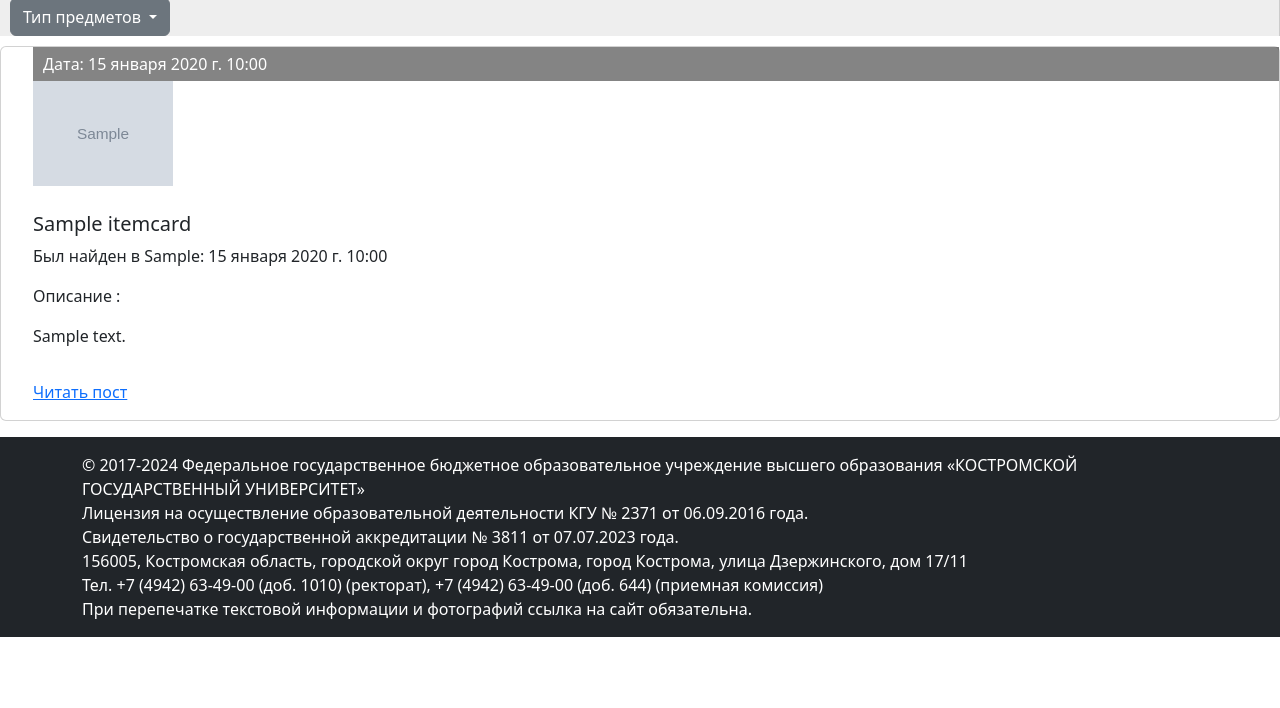
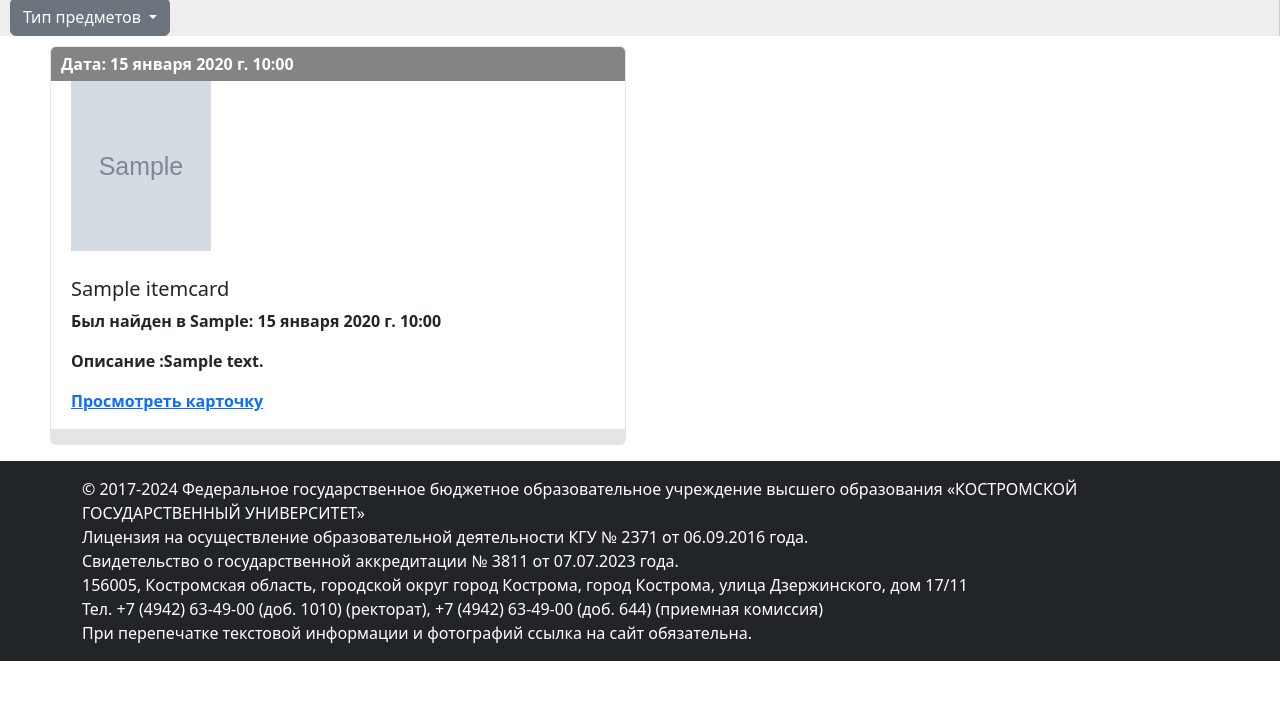
Before and after one commit to headcrab8524/NeiroSystem, a Django app: page / in a window 1280 px wide. Shown: the part 92-800 px from the top of the page. Run offline with Django 5.2, Linux system fonts and the light colour scheme; tables that the repository leaves empty hold one stand-in row (values such as "Sample post"); grey boxes marked "Sample" are stand-in pictures.

Commit message:
Отремонтированна карточка предмета

```diff
--- a/lostfiles/main/static/main/css/styles.css
+++ b/lostfiles/main/static/main/css/styles.css
@@ -32,6 +32,7 @@ img.img-article-left {
 
 img.img-article-left.thumb {
 	max-width: 150px;
+	min-height: 180px;
 	height: auto;
 }
 
@@ -62,6 +63,7 @@ ul.list-articles li {
 
 .link-read-post {
     color: black;
+    padding-left: 20px;
 }
 
 .table-page {
@@ -73,18 +75,22 @@ ul.list-articles li {
 
 .clear {clear: both;}
 
-.card-list .card {
+.card {
   display: block;
   color: white;
   font-weight: 600;
   width: 45%;
+  padding-left: 0px;
+  margin-left: 50px;
   height: 20rem;
   overflow: hidden;
   background: rgba(50, 50, 50, 0.6);
   border: 1px solid rgba(50, 50, 50, 0.125) !important;
   border-bottom-width: 1rem !important;
 }
-
+.card-entry{
+  padding-left: 20px;
+}
 @media screen and (max-width: 992px) {
   .card-list .card {
     width: 90%;
--- a/lostfiles/main/templates/main/index.html
+++ b/lostfiles/main/templates/main/index.html
@@ -19,24 +19,28 @@
         </td>
     </tr>
 </table>
+
+<section class="card-list d-flex flex-wrap justify-content-start">
+{% for card in cards %}
     <ul class="card">
-        {% for card in cards %}
+
         <div class="article-panel">
 
             <p class="last">Дата: {{card.time_create}}</p>
         </div>
-
             {% if card.photo %}
-            <p><img class="img-article-left thumb" src="{{card.photo.url}}"></p>
+            <p class="card-entry"><img class="img-article-left thumb"  src="{{card.photo.url}}"></p>
             {% endif %}
 
-            <h5>{{card.name}}</h5>
-            <p>Был найден в {{card.place_found}}: {{card.time_found}}</p>
+            <h5 class="card-entry">{{card.name}}</h5>
+            <p class="card-entry">Был найден в {{card.place_found}}: {{card.time_found}}</p>
             {% autoescape on %}
-            <p>Описание :{{card.content|linebreaks|truncatewords:20}}</p>
+            <p class="card-entry">Описание :{{card.content|truncatewords:20}}</p>
             {% endautoescape %}
             <div class="clear"></div>
-            <p class="link-read-post"><a class="float-right" href='{{ card.get_absolute_url }}'>Читать пост</a></p>
-        {% endfor %}
+            <p class="link-read-post"><a class="float-right" href='{{ card.get_absolute_url }}'>Просмотреть карточку</a></p>
+
     </ul>
+{% endfor %}
+</section>
 {% endblock content %}
```
